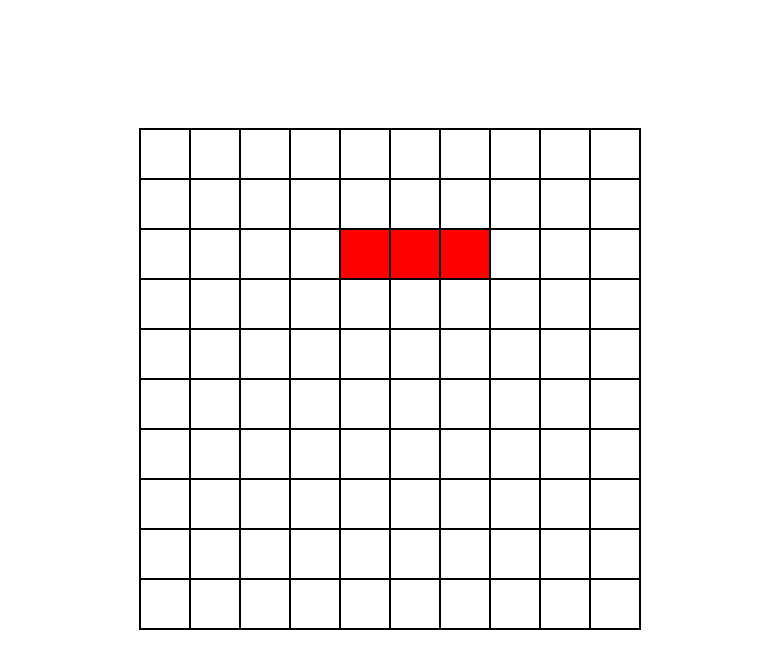
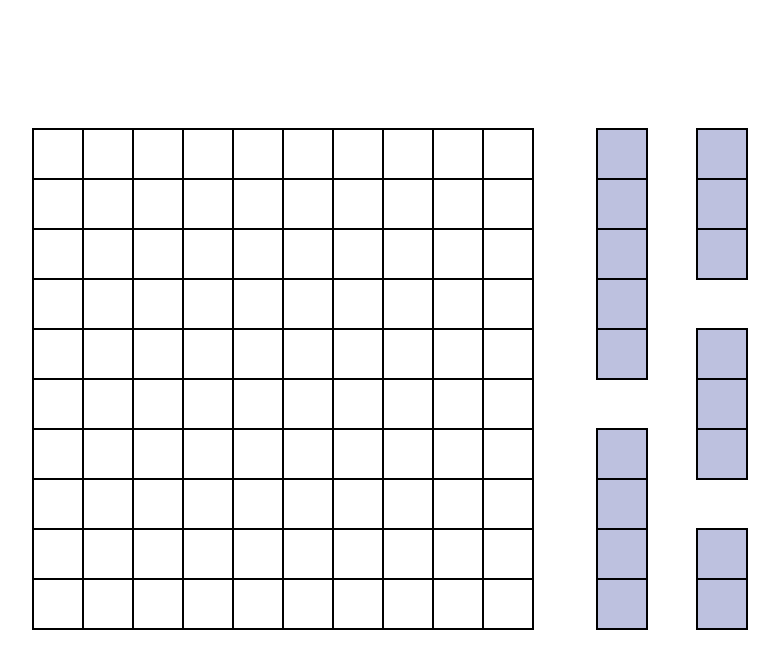
Before and after one commit to nelrnd/battleship-game, a website with bundled scripts: page index.html in a window 1280 px wide. Shown: the part 61-730 px from the top of the page, without its empty margins (250-1029 px from the left). Built offline with nearby package versions, Linux system fonts and the light colour scheme.

Commit message:
Add createHarborElem dom function and style harbor

```diff
--- a/index.js
+++ b/index.js
@@ -1,15 +1,10 @@
 import { Gameboard } from './modules/gameboard.js';
-import {
-  createShipElem,
-  createGameboardElem,
-  displayGameboardElem,
-} from './modules/dom.js';
-import { Ship } from './modules/ship.js';
+import { createGameboardElem, displayElem } from './modules/dom.js';
+import { game } from './modules/game.js';
 
 const gameboard = new Gameboard();
-const ship = new Ship(3);
-gameboard.placeShip(ship, 4, 2);
 
 const gameboardElem = createGameboardElem(gameboard);
+displayElem(gameboardElem);
 
-displayGameboardElem(gameboardElem);
+game.setPlaceShips();
--- a/modules/dom.js
+++ b/modules/dom.js
@@ -1,3 +1,5 @@
+import { fleet } from './ship.js';
+
 const pageContent = document.querySelector('#content');
 
 function createSquareElem() {
@@ -6,7 +8,7 @@ function createSquareElem() {
   return squareElem;
 }
 
-export function createShipElem(ship) {
+function createShipElem(ship) {
   const shipElem = document.createElement('div');
   shipElem.className = 'ship';
 
@@ -53,6 +55,18 @@ export function createGameboardElem(gameboard) {
   return gameboardElem;
 }
 
-export function displayGameboardElem(gameboardElem) {
-  pageContent.appendChild(gameboardElem);
+export function createHarborElem(ships) {
+  const harborElem = document.createElement('div');
+  harborElem.className = 'harbor';
+
+  for (const ship of ships) {
+    const shipElem = createShipElem(ship);
+    harborElem.appendChild(shipElem);
+  }
+
+  return harborElem;
 }
+
+export function displayElem(elem) {
+  pageContent.appendChild(elem);
+}
--- /dev/null
+++ b/modules/game.js
@@ -0,0 +1,19 @@
+import { createHarborElem, displayElem } from './dom.js';
+import { fleet, Ship } from './ship.js';
+
+export const game = (() => {
+  const players = [];
+
+  const setPlaceShips = () => {
+    const ships = [];
+    for (const ship of fleet) {
+      ships.push(new Ship(ship.length, ship.name));
+    }
+    const harborElem = createHarborElem(ships);
+    displayElem(harborElem);
+  };
+
+  return {
+    setPlaceShips,
+  };
+})();
--- a/style.css
+++ b/style.css
@@ -1,6 +1,7 @@
 :root {
   --gameboard-size: 500px;
   --square-size: calc(var(--gameboard-size) / 10);
+  --main-color: #bdc1df;
 }
 
 * {
@@ -26,6 +27,7 @@ h1 {
   display: flex;
   justify-content: center;
   align-items: center;
+  gap: 4rem;
 }
 
 .gameboard {
@@ -59,8 +61,34 @@ h1 {
 }
 .ship {
   position: absolute;
-  background-color: red;
+  background-color: var(--main-color);
   outline: solid 1px black;
 
   display: grid;
 }
+
+.harbor {
+  width: calc(var(--square-size) * 3);
+  height: var(--gameboard-size);
+
+  display: grid;
+  grid-template-columns: repeat(3, 1fr);
+  grid-template-rows: repeat(10, 1fr);
+
+  position: relative;
+}
+
+.harbor .ship:nth-child(2) {
+  grid-row-start: 7;
+}
+.harbor .ship:nth-child(3),
+.harbor .ship:nth-child(4),
+.harbor .ship:nth-child(5) {
+  grid-column-start: 3;
+}
+.harbor .ship:nth-child(4) {
+  grid-row-start: 5;
+}
+.harbor .ship:nth-child(5) {
+  grid-row-start: 9;
+}
```
